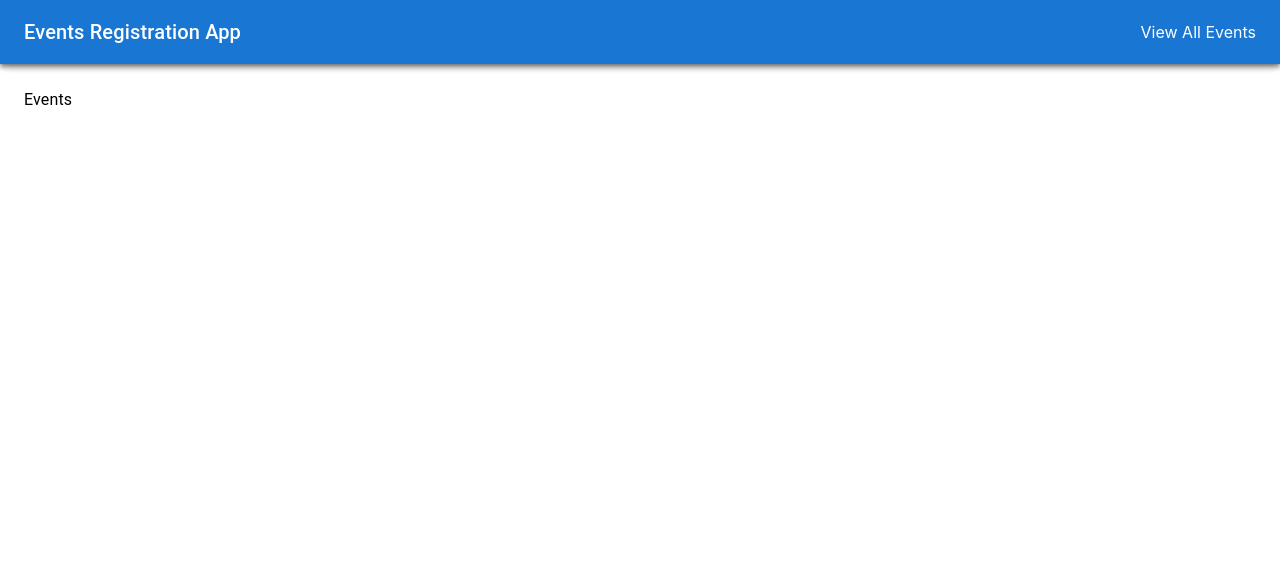
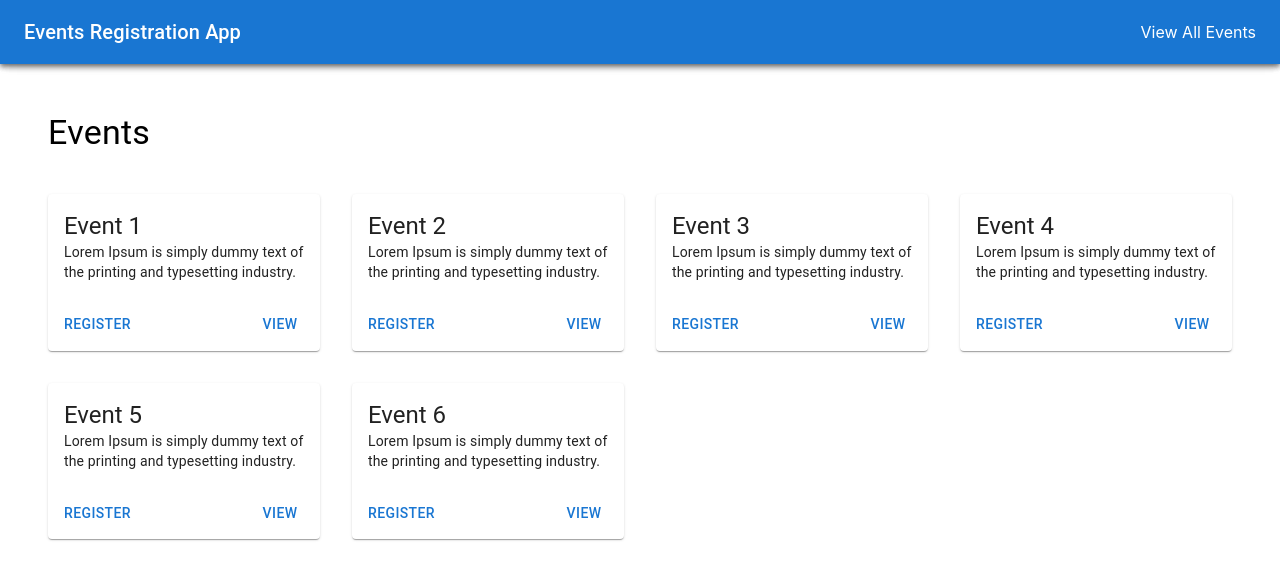
Before and after one commit to o-nedashkivska/events-registration-app, a React (Create React App) app: page /events in a window 1280 px wide. Shown: the top 580 px of the page. Built offline with nearby package versions, Linux system fonts and the light colour scheme.

Commit message:
add event list styles

```diff
--- /dev/null
+++ b/src/components/EventItem/event-item.module.css
@@ -0,0 +1,4 @@
+.card-actions {
+  display: flex;
+  justify-content: space-between;
+}
--- /dev/null
+++ b/src/components/EventItem/index.jsx
@@ -0,0 +1,32 @@
+import React from "react";
+import {
+  Button,
+  Card,
+  CardActions,
+  CardContent,
+  Typography,
+} from "@mui/material";
+import Link from "../UI/Link";
+
+import styles from "./event-item.module.css";
+
+const EventItem = ({ id, title, description, date, organizer }) => {
+  return (
+    <Card>
+      <CardContent>
+        <Typography variant="h5">{title}</Typography>
+        <Typography variant="body2">{description}</Typography>
+      </CardContent>
+      <CardActions className={styles["card-actions"]}>
+        <Button size="medium">
+          <Link to={`/events/${id}/registration`}>Register</Link>
+        </Button>
+        <Button size="medium">
+          <Link to={`/events/${id}/participants`}>View</Link>
+        </Button>
+      </CardActions>
+    </Card>
+  );
+};
+
+export default EventItem;
--- /dev/null
+++ b/src/components/EventsList/index.jsx
@@ -0,0 +1,70 @@
+import React from "react";
+import { Box, Grid } from "@mui/material";
+import EventItem from "../EventItem";
+
+const list = [
+  {
+    id: 1,
+    title: "Event 1",
+    description:
+      "Lorem Ipsum is simply dummy text of the printing and typesetting industry.",
+    date: new Date(),
+    organizer: "John",
+  },
+  {
+    id: 2,
+    title: "Event 2",
+    description:
+      "Lorem Ipsum is simply dummy text of the printing and typesetting industry.",
+    date: new Date(),
+    organizer: "John",
+  },
+  {
+    id: 3,
+    title: "Event 3",
+    description:
+      "Lorem Ipsum is simply dummy text of the printing and typesetting industry.",
+    date: new Date(),
+    organizer: "John",
+  },
+  {
+    id: 4,
+    title: "Event 4",
+    description:
+      "Lorem Ipsum is simply dummy text of the printing and typesetting industry.",
+    date: new Date(),
+    organizer: "John",
+  },
+  {
+    id: 5,
+    title: "Event 5",
+    description:
+      "Lorem Ipsum is simply dummy text of the printing and typesetting industry.",
+    date: new Date(),
+    organizer: "John",
+  },
+  {
+    id: 6,
+    title: "Event 6",
+    description:
+      "Lorem Ipsum is simply dummy text of the printing and typesetting industry.",
+    date: new Date(),
+    organizer: "John",
+  },
+];
+
+const EventsList = () => {
+  return (
+    <Box sx={{ py: 5 }}>
+      <Grid sx={{ flexGrow: 1 }} spacing={4} container>
+        {list.map((item) => (
+          <Grid item xs={12} sm={6} md={4} lg={3} key={item.id}>
+            <EventItem {...item} />
+          </Grid>
+        ))}
+      </Grid>
+    </Box>
+  );
+};
+
+export default EventsList;
--- /dev/null
+++ b/src/components/UI/Link/index.jsx
@@ -0,0 +1,14 @@
+import React from "react";
+import { Link as RouterLink } from "react-router-dom";
+
+import styles from "./link.module.css";
+
+const Link = ({ to, children, ...props }) => {
+  return (
+    <RouterLink to={to} className={styles.link} {...props}>
+      {children}
+    </RouterLink>
+  );
+};
+
+export default Link;
--- /dev/null
+++ b/src/components/UI/Link/link.module.css
@@ -0,0 +1,4 @@
+.link {
+  color: inherit;
+  text-decoration: none;
+}
--- /dev/null
+++ b/src/layouts/Content.jsx
@@ -0,0 +1,15 @@
+import React from "react";
+import Box from "@mui/material/Box";
+import { Toolbar, Typography } from "@mui/material";
+
+const Content = ({ title, children }) => {
+  return (
+    <Box component="main" sx={{ py: 6 }}>
+      <Toolbar />
+      <Typography variant="h4">{title}</Typography>
+      {children}
+    </Box>
+  );
+};
+
+export default Content;
--- a/src/layouts/Root.jsx
+++ b/src/layouts/Root.jsx
@@ -1,14 +1,14 @@
 import React from "react";
 import { Outlet } from "react-router-dom";
-import { Box } from "@mui/material";
+import { Container } from "@mui/material";
 import Navigation from "../components/Navigation";
 
 const Root = () => {
   return (
-    <Box sx={{ display: "flex" }}>
+    <Container maxWidth="xl">
       <Navigation />
       <Outlet />
-    </Box>
+    </Container>
   );
 };
 
--- a/src/pages/Events.jsx
+++ b/src/pages/Events.jsx
@@ -1,12 +1,12 @@
 import React from "react";
-import { Box, Toolbar, Typography } from "@mui/material";
+import ContentLayout from "../layouts/Content";
+import EventsList from "../components/EventsList";
 
 const Events = () => {
   return (
-    <Box component="main" sx={{ p: 3 }}>
-      <Toolbar />
-      <Typography>Events</Typography>
-    </Box>
+    <ContentLayout title="Events">
+      <EventsList />
+    </ContentLayout>
   );
 };
 
```
